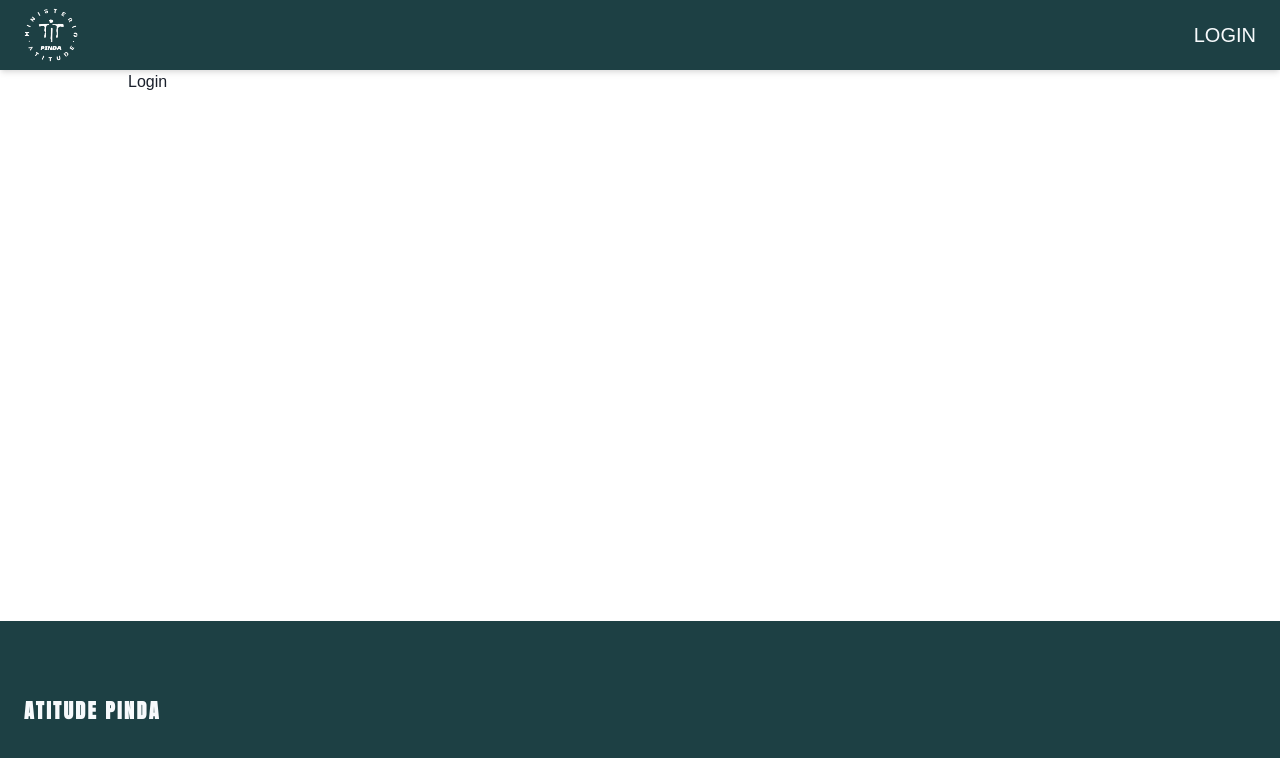
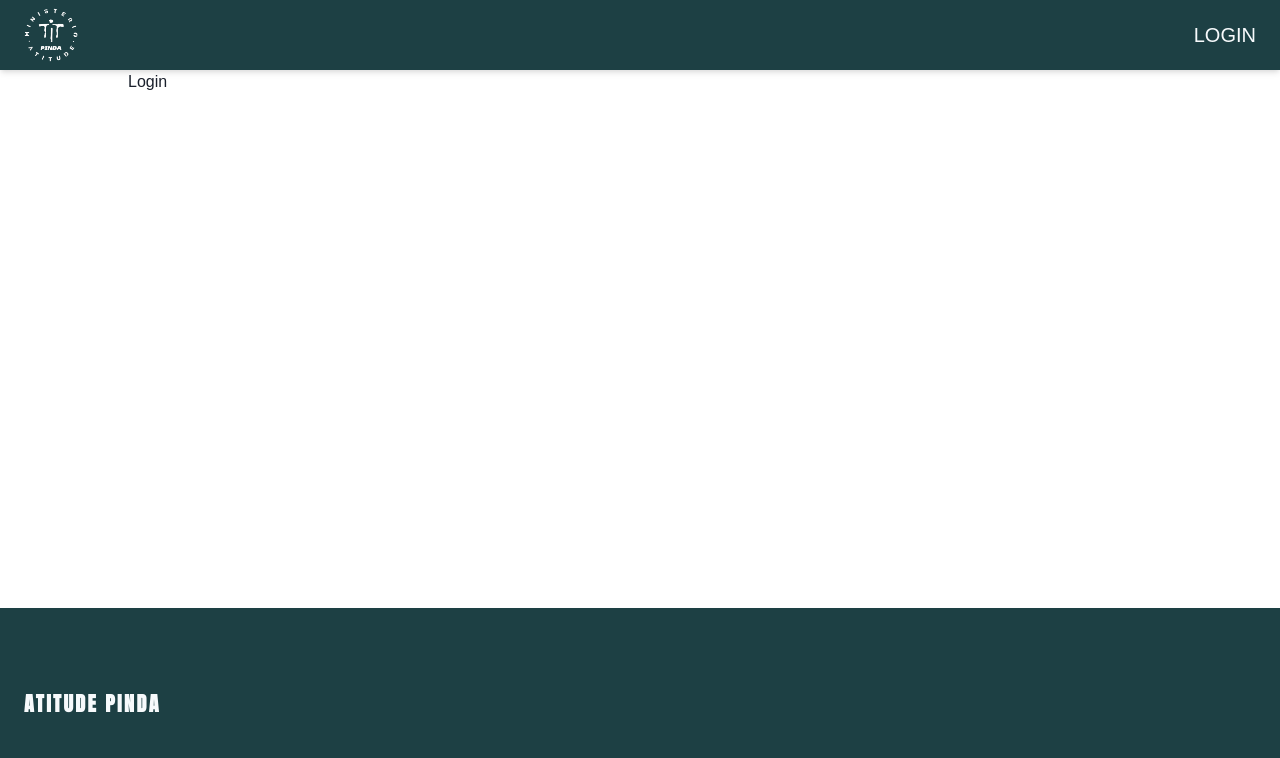
Before and after one commit to wellingtongmota/camping-fonte, a React (Vite) app: page /login in a window 1280 px wide. Shown: the top 758 px of the page. Built offline with nearby package versions, Linux system fonts and the light colour scheme.

Commit message:
Alteração das dimensões

```diff
--- a/src/components/footer/Footer.jsx
+++ b/src/components/footer/Footer.jsx
@@ -4,8 +4,8 @@ import React from 'react'
 const Footer = () => {
   return (
     <Flex
-      w='100%'
-      h='16rem'
+      w='full'
+      minH='12rem'
       bg='teal.900'
       textColor='gray.50'
       shadow='md'
```
